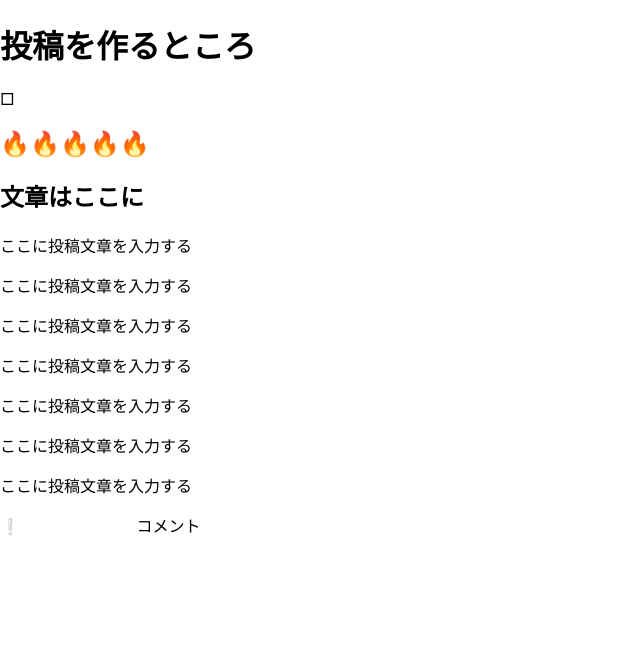
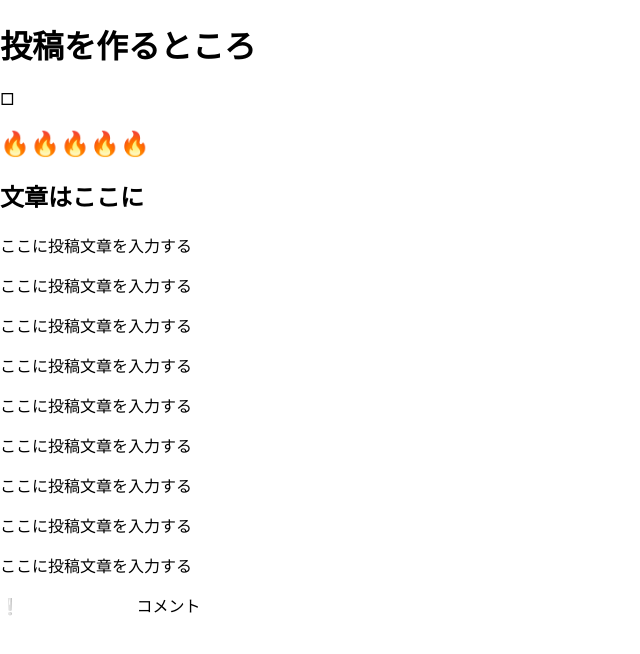
Before and after one commit to Takaya0501/Sumakon2022, a Next.js app: page / in a window 1280 px wide. Shown: the top 654 px of the page, without its empty margins (0-640 px from the left). Built offline with nearby package versions, Linux system fonts and the light colour scheme.

Commit message:
second commit

```diff
--- a/src/pages/index.js
+++ b/src/pages/index.js
@@ -17,6 +17,8 @@ export default function Profile() {
         <p>ここに投稿文章を入力する</p>
         <p>ここに投稿文章を入力する</p>
         <p>ここに投稿文章を入力する</p>
+        <p>ここに投稿文章を入力する</p>
+        <p>ここに投稿文章を入力する</p>
       </div>
       <div>❕ 　　　　　　　コメント</div>
     </div>
```
